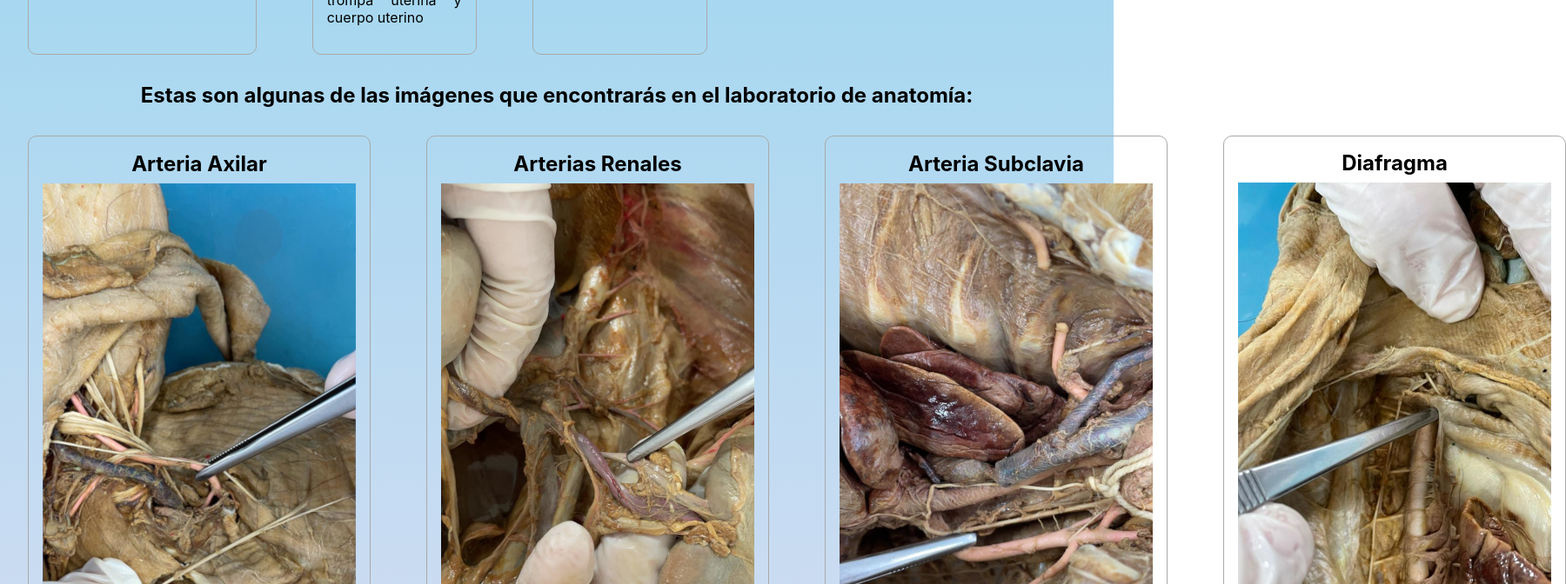
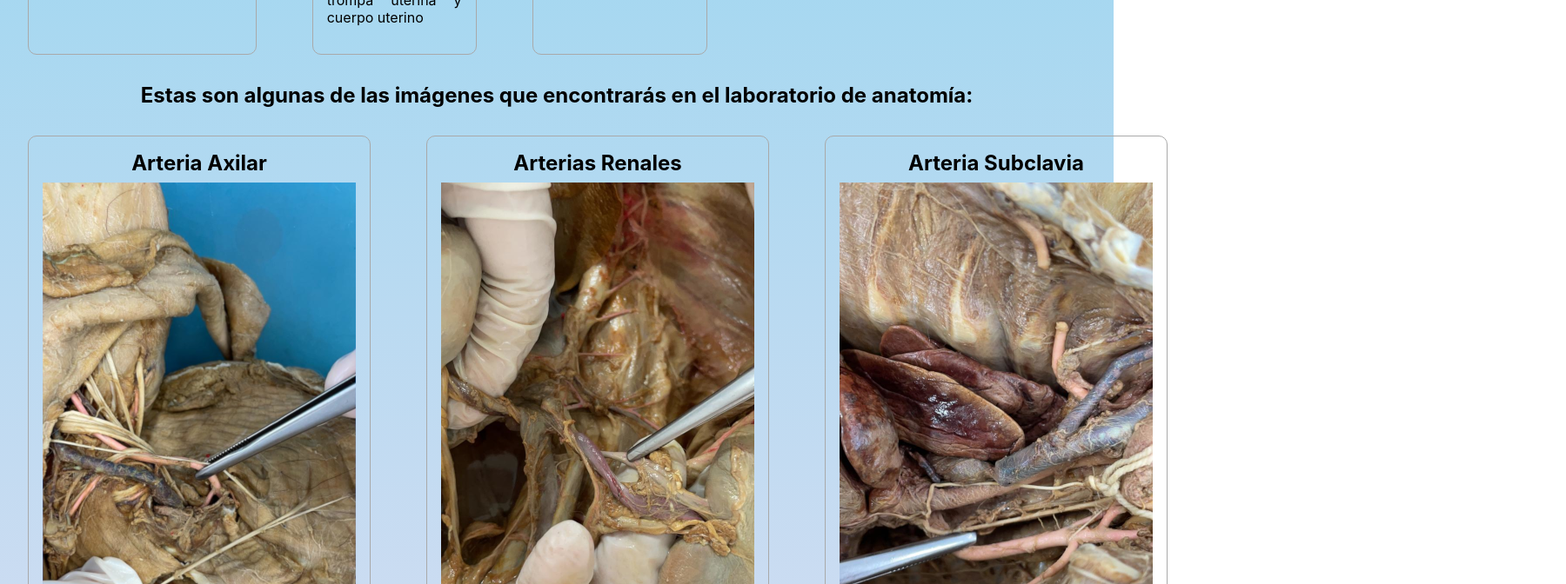
Before and after one commit to jdmejiav/AortApp, a React (Create React App) app: page /mestudios in a window 1280 px wide. Shown: the part 1200-1872 px from the top of the page at 87% size, 1800 px wide, since content can reach past the window. Built offline with nearby package versions, Linux system fonts and the light colour scheme; no server answers; sample sign-in values are in the browser's storage.

Commit message:
Fix on backgrounds

```diff
--- a/src/pages/Arterias.js
+++ b/src/pages/Arterias.js
@@ -6,7 +6,7 @@ export default class Arterias extends Component {
   render() {
     return (
       <div         style={{
-        height: "100vh",
+
         background: "rgb(255,255,255)",
         background:
           "radial-gradient(circle, rgba(255,255,255,1) 46%, rgba(157,205,241,1) 100%)",
--- a/src/pages/ahorcadito.js
+++ b/src/pages/ahorcadito.js
@@ -7,7 +7,7 @@ export default class AhorcaditoPAge extends Component {
     return (
       <div
         style={{
-          height: "100vh",
+
           background: "rgb(255,255,255)",
           background:
             "radial-gradient(circle, rgba(255,255,255,1) 46%, rgba(157,205,241,1) 100%)",
--- a/src/pages/cardpairs.js
+++ b/src/pages/cardpairs.js
@@ -6,7 +6,7 @@ export default class CardPage extends Component {
   render() {
     return (
       <div         style={{
-        height: "100vh",
+
         background: "rgb(255,255,255)",
         background:
           "radial-gradient(circle, rgba(255,255,255,1) 46%, rgba(157,205,241,1) 100%)",
--- a/src/pages/crossword.js
+++ b/src/pages/crossword.js
@@ -11,7 +11,7 @@ export default class CrosswordPage extends Component {
     return (
       <div
         style={{
-          height: "100vh",
+
           background: "rgb(187,195,204)",
           background:
             "linear-gradient(90deg, rgba(187,195,204,0.9976365546218487) 0%, rgba(255,255,255,1) 17%, rgba(255,255,255,1) 31%, rgba(255,255,255,1) 67%, rgba(95,221,229,1) 100%)",
--- a/src/pages/rompecabezas.js
+++ b/src/pages/rompecabezas.js
@@ -26,7 +26,6 @@ export default class Rompecabezas extends Component {
     return (
       <div
         style={{
-          height: "100vh",
           background: "rgb(187,195,204)",
           background:
             "linear-gradient(90deg, rgba(187,195,204,0.9976365546218487) 0%, rgba(255,255,255,1) 17%, rgba(255,255,255,1) 31%, rgba(255,255,255,1) 67%, rgba(95,221,229,1) 100%)",
--- a/src/pages/wordsearch.js
+++ b/src/pages/wordsearch.js
@@ -7,7 +7,6 @@ export default class WordSearchPage extends Component {
     return (
       <div
         style={{
-          height: "100vh",
           background: "rgb(255,255,255)",
           background:
             "radial-gradient(circle, rgba(255,255,255,1) 46%, rgba(157,205,241,1) 100%)",
--- a/src/styles/mestudio.css
+++ b/src/styles/mestudio.css
@@ -5,7 +5,7 @@
 
 .list-img {
   display: grid;
-  grid-template-columns: repeat(4, 1fr);
+  grid-template-columns: repeat(3, 1fr);
 }
 
 .item-text{
```
